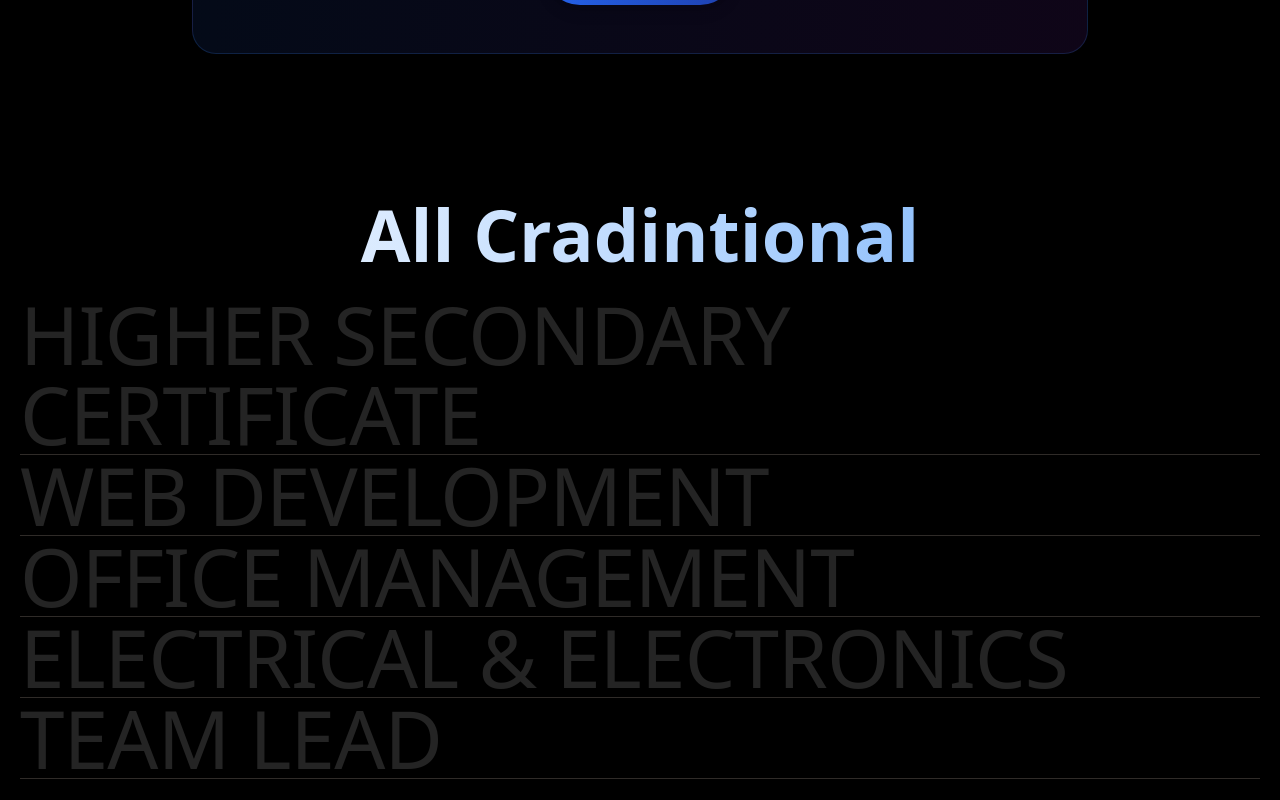
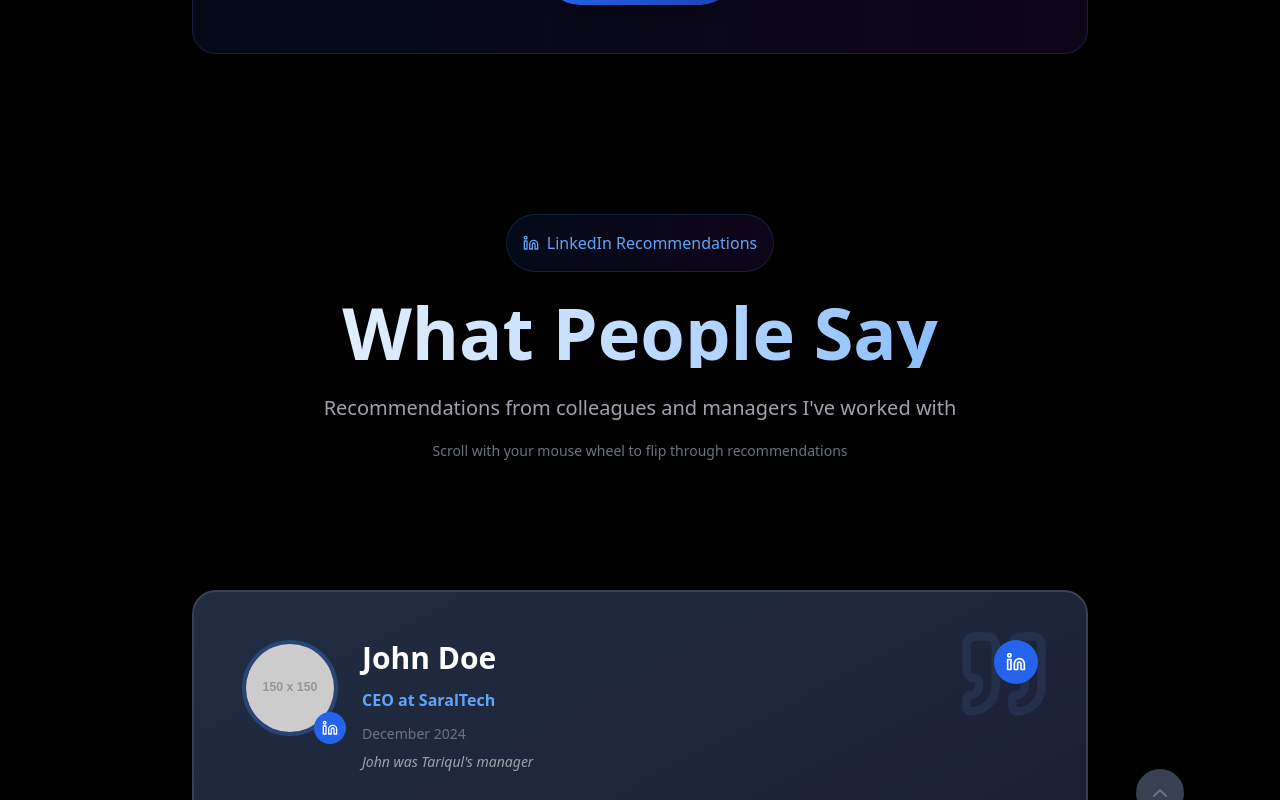
Before and after one commit to ittarek/myProtFolio, a React (Vite) app: page / in a window 1280 px wide. Shown: the part 6040-6840 px from the top of the page. Built offline with nearby package versions, Linux system fonts and the light colour scheme.

Commit message:
add home reocmandation

```diff
--- a/src/Pages/Home/Home.jsx
+++ b/src/Pages/Home/Home.jsx
@@ -6,6 +6,7 @@ import Portfolio from '../Portfolio/Portfolio';
 import "./Home.css";
 import Certificate from "../certification/Certificate";
 import { Experiences } from "../../Components/Experiences/Experiences";
+import { LinkedInRecommendations } from "../../Components/LinkedInRecommendations/LinkedInRecommendations";
 const Home = () => {
   useSmoothScroll();
   return (
@@ -14,6 +15,7 @@ const Home = () => {
       <Skills />
       <Experiences />
       <Portfolio />
+      <LinkedInRecommendations/>
       <Certificate />
       <Contact />
     </main>
```
